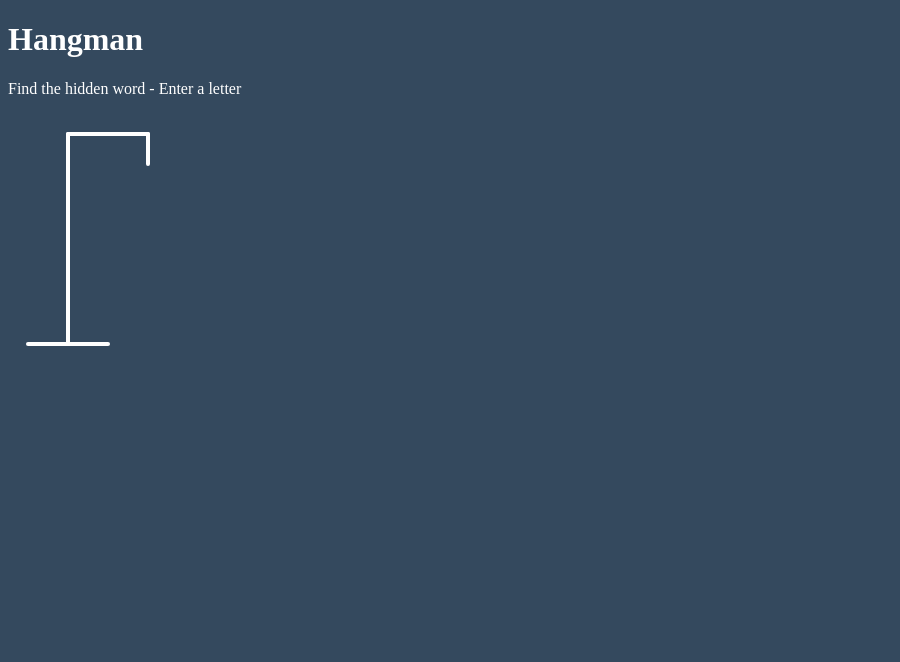
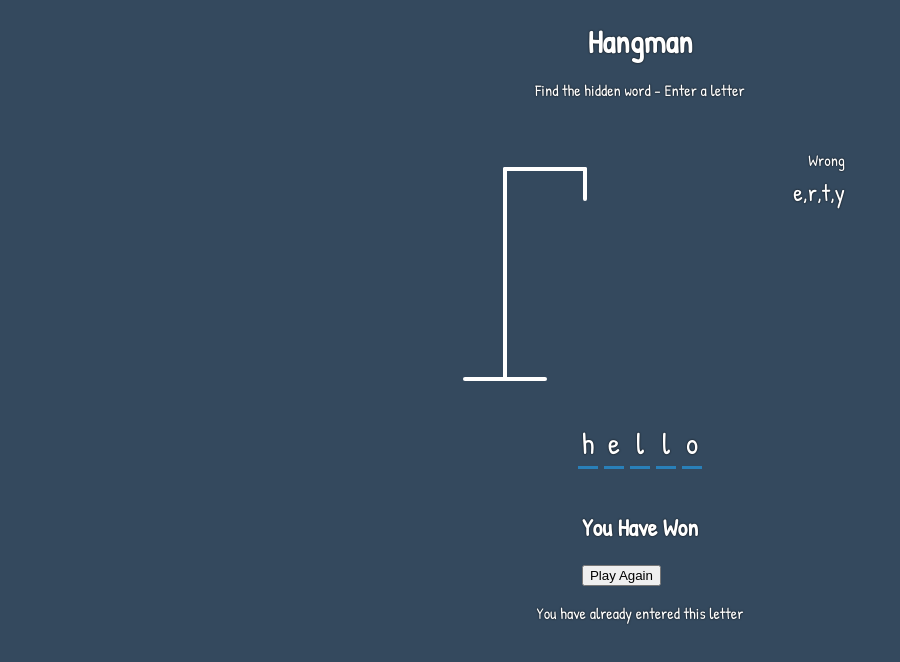
Before and after one commit to Belchenkov/hangman_game, a plain HTML site: page index.html in a window 1280 px wide. Shown: the whole page, without its empty margins (0-900 px from the left). Drawn offline with Linux system fonts and the light colour scheme.

Commit message:
Main Styling

```diff
--- a/css/style.css
+++ b/css/style.css
@@ -1,6 +1,32 @@
+@import url('https://fonts.googleapis.com/css?family=Patrick+Hand&display=swap');
+
+* {
+    box-sizing: border-box;
+}
+
 body {
     background: #34495e;
     color: #fff;
+    font-family: 'Patrick Hand', cursive;
+    text-shadow: 0 0 2px #000;
+    display: flex;
+    flex-direction: column;
+    align-items: center;
+    height: 80vh;
+    margin: 0;
+    overflow: hidden;
+}
+
+h1 {
+    margin: 20px 0 0;
+}
+
+.game-container {
+    padding: 20px 30px;
+    position: relative;
+    margin: auto;
+    height: 350px;
+    width: 450px;
 }
 
 .figure-container {
@@ -13,3 +39,39 @@ body {
 .figure-part {
     display: none;
 }
+
+.wrong-letters-container {
+    position: absolute;
+    top: 20px;
+    right: 20px;
+    display: flex;
+    flex-direction: column;
+    text-align: right;
+}
+
+.wrong-letters-container p {
+    margin: 0 0 5px;
+}
+
+.wrong-letters-container span {
+    font-size: 24px;
+}
+
+.word {
+    display: flex;
+    position: absolute;
+    bottom: 10px;
+    left: 50%;
+    transform: translateX(-50%);
+}
+
+.letter {
+    border-bottom: 3px solid #2980b9;
+    display: inline-flex;
+    font-size: 30px;
+    align-items: center;
+    justify-content: center;
+    margin: 0 3px;
+    height: 50px;
+    width: 20px;
+}
--- a/index.html
+++ b/index.html
@@ -39,6 +39,34 @@
             <<line x1="140" y1="150" x2="120" y2="180" class="figure-part" />
             <<line x1="140" y1="150" x2="160" y2="180" class="figure-part" />
         </svg>
+
+        <div class="wrong-letters-container">
+            <div id="wrong-letters">
+                <p>Wrong</p>
+                <span>e,r,t,y</span>
+            </div>
+        </div>
+
+        <div class="word" id="word">
+            <div class="letter">h</div>
+            <div class="letter">e</div>
+            <div class="letter">l</div>
+            <div class="letter">l</div>
+            <div class="letter">o</div>
+        </div>
+    </div>
+
+    <!-- Container for final message -->
+    <div class="popup-container" id="popup-container">
+        <div class="popup">
+            <h2 id="final-message">You Have Won</h2>
+            <button id="play-button">Play Again</button>
+        </div>
+    </div>
+
+    <!-- Notification -->
+    <div class="notification-container" id="notification-container">
+        <p>You have already entered this letter</p>
     </div>
 
     <script src="js/script.js"></script>
```
